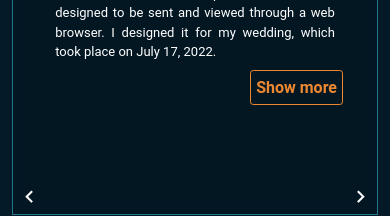
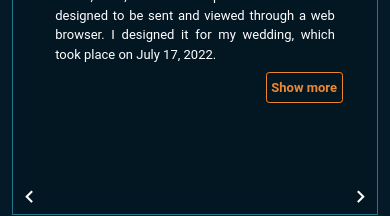
Before and after one commit to Moca9801/mocadev, an Angular app: page / in a window 390 px wide. Both pictures are taken after a click on the element "Projects". Shown: the part 530-746 px from the top of the page. Built offline with nearby package versions, Linux system fonts and the light colour scheme.

Commit message:
font size button

```diff
--- a/src/app/components/projects/projects.component.html
+++ b/src/app/components/projects/projects.component.html
@@ -10,7 +10,7 @@
             {{ currentDescription  }}
         </div>
     </div>
-    <button class="go-link fs-3" (click)="navigateToLink()"><span class="fw-bold fs-6 link text-end " style="border: 1px solid var(--accent-color); border-radius: .2rem; padding: .3rem;">Show more</span></button>
+    <button class="go-link fs-3" (click)="navigateToLink()"><span class="fw-bold fs-6 link text-end">Show more</span></button>
 
   </div>
 
--- a/src/app/components/projects/projects.component.scss
+++ b/src/app/components/projects/projects.component.scss
@@ -66,6 +66,9 @@
     color: var(--accent-color);
     margin-left: auto !important;
     text-align: end !important;
+    border: 1px solid var(--accent-color);
+    border-radius: .2rem;
+    padding: .3rem;
   }
 
   .link:hover{
@@ -126,4 +129,8 @@
     .description{
       font-size: small !important;
     }
+
+    .link{
+      font-size: small !important;
+    }
   }
```
